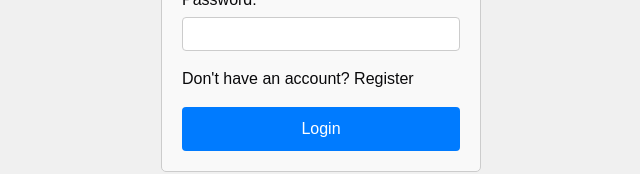
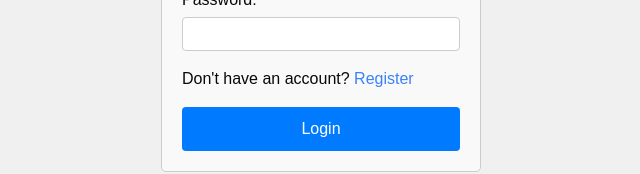
Before and after one commit to zlendo1/mockup-design-app-frontend, a React (Vite) app: page / in a window 1280 px wide. Shown: the part 406-580 px from the top of the page, without its empty margins (319-959 px from the left). Built offline with nearby package versions, Linux system fonts and the light colour scheme; no server answers.

Commit message:
fixed link on Login and Register highlighting

```diff
--- a/src/components/Login/Login.jsx
+++ b/src/components/Login/Login.jsx
@@ -65,7 +65,12 @@
 				</div>
 				<p className="register-link mb-4 mt-4">
 					Don&apos;t have an account?{' '}
-					<Link to="/register">Register</Link>
+					<Link
+						to="/register"
+						className="text-blue-500 hover:underline"
+					>
+						Register
+					</Link>
 				</p>
 				<button type="submit" className="login-button">
 					Login
--- a/src/components/Register/Register.jsx
+++ b/src/components/Register/Register.jsx
@@ -82,7 +82,10 @@
 					/>
 				</div>
 				<p className="login-link mb-4 mt-4">
-					Already have an account? <Link to="/login">Login</Link>
+					Already have an account?{' '}
+					<Link to="/login" className="text-blue-500 hover:underline">
+						Login
+					</Link>
 				</p>
 				<button type="submit" className="register-button">
 					Register
```
